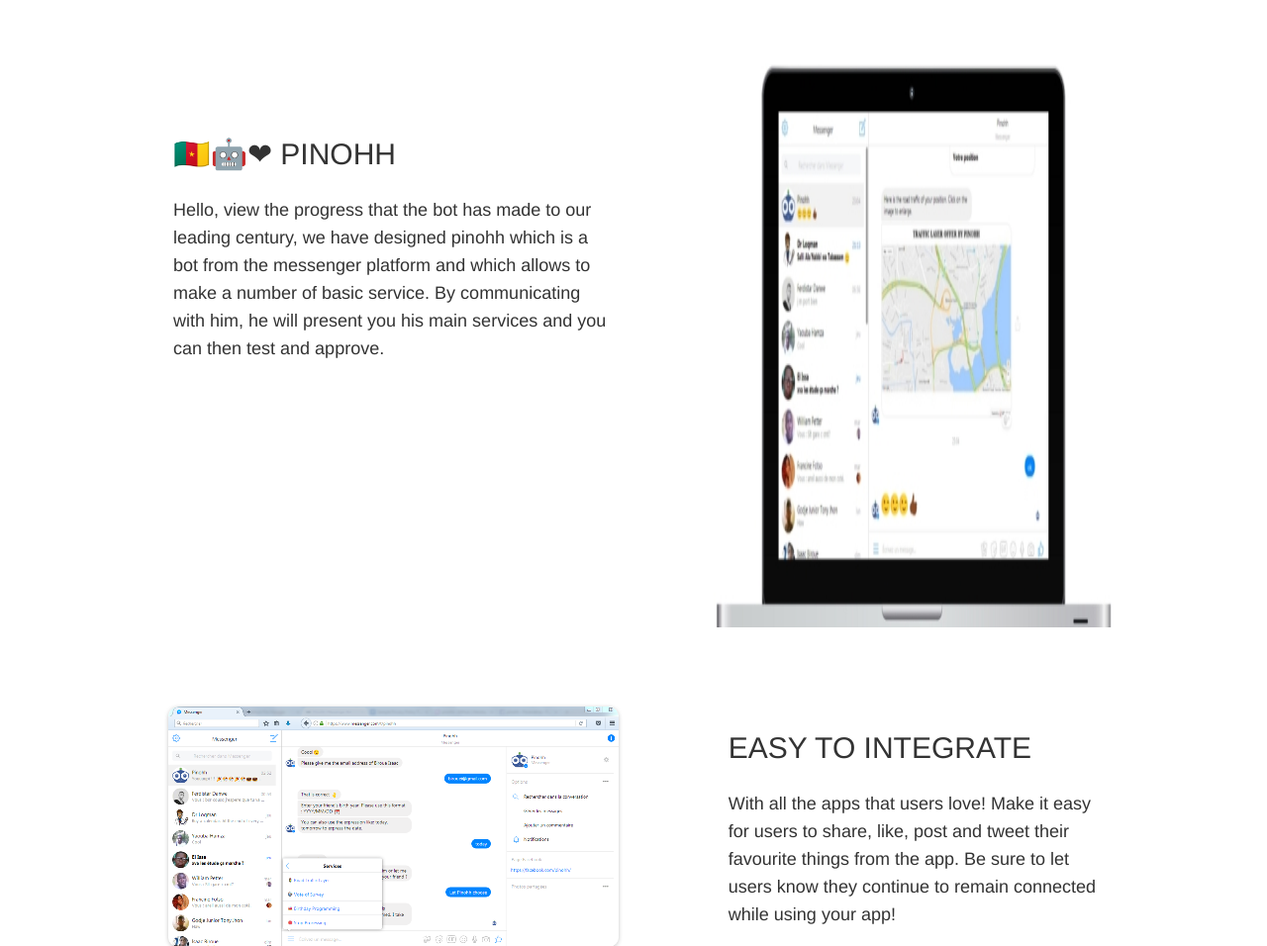
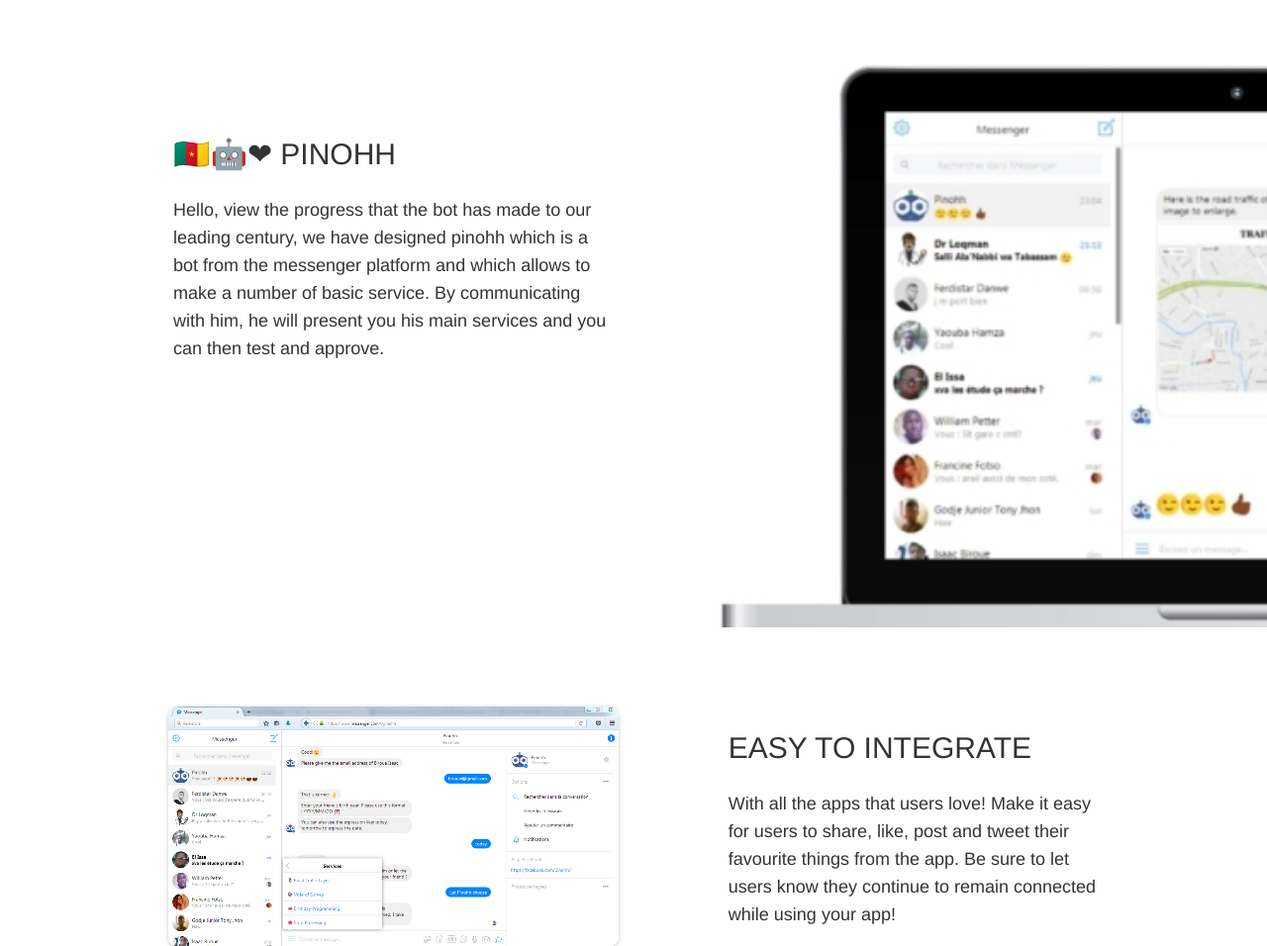
Before and after one commit to nejos97/pinohh_website, a PHP site: page / in a window 1280 px wide. Shown: the part 1325-2281 px from the top of the page at 99% size. Run offline with PHP 8.4, Linux system fonts and the light colour scheme; data that the repository does not hold is empty.

Commit message:
debug mac.png

```diff
--- a/index.php
+++ b/index.php
@@ -132,7 +132,7 @@
                             </div>
                         </div>
                         <div class="col-md-5 col-md-offset-1 hidden-xs">
-                            <img src="assets/img/template/mac.png"/ class="img-responsive">
+                            <img src="assets/img/template/mac.png"/>
                         </div>
                     </div>
                 </div>
```
